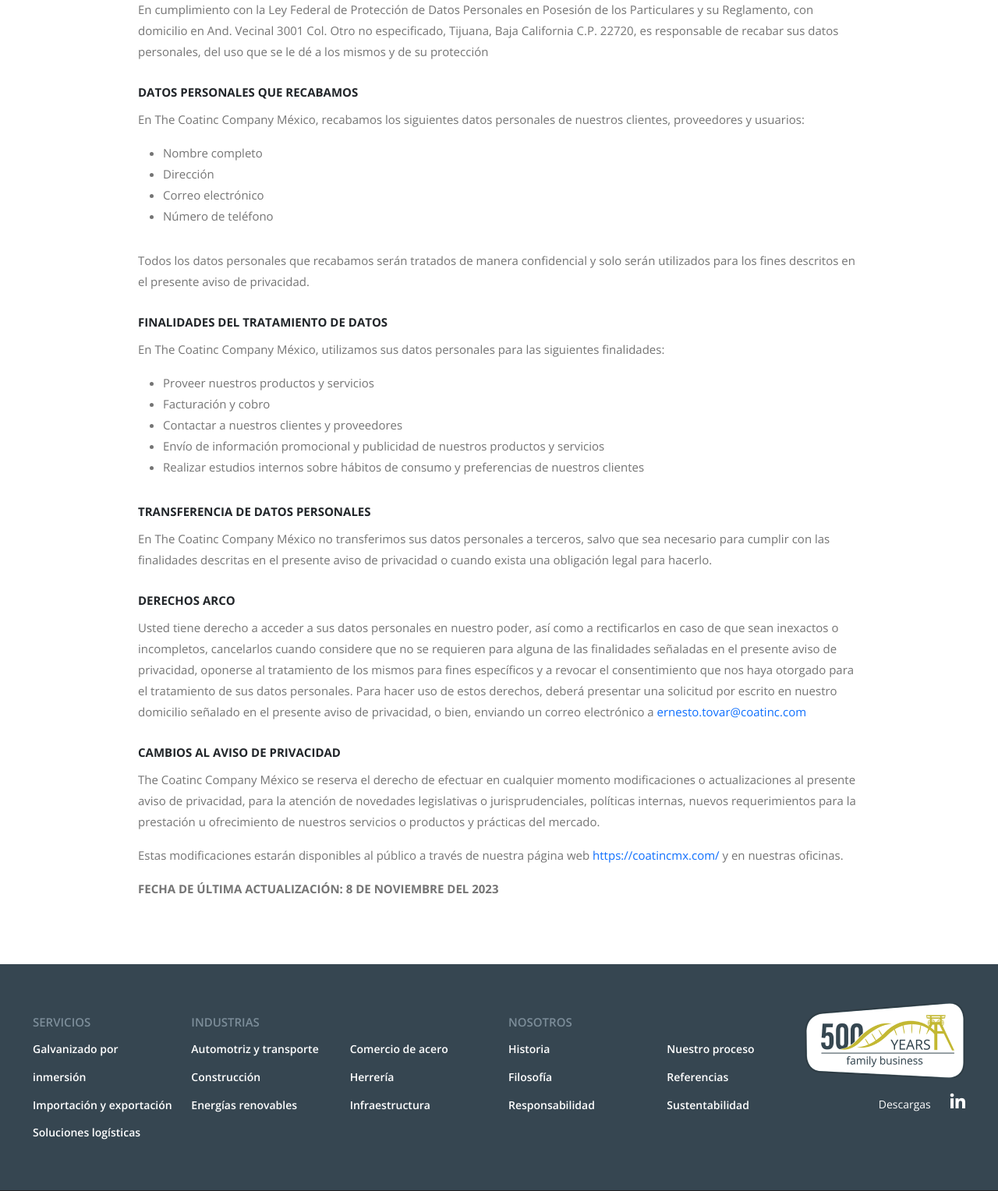
After one commit to 8devmx/coantic-company, a PHP site: page /aviso-de-privacidad.html in a window 1280 px wide. The commit adds this page. Shown: the part 306-1834 px from the top of the page at 78% size. Run offline with PHP 8.4, Linux system fonts and the light colour scheme; some libraries are stand-ins or nearby versions.

Commit message:
Agregar aviso de privacidad, gracias y 404

```diff
--- /dev/null
+++ b/aviso-de-privacidad.html
@@ -0,0 +1,257 @@
+<!DOCTYPE html>
+<html lang="es-MX">
+
+<head>
+  <meta charset="UTF-8">
+  <meta name="viewport" content="width=device-width, initial-scale=1.0">
+  <title>The Coantic Company</title>
+  <link rel="shortcut icon" href="img/favicon.png" type="image/x-icon">
+  <link rel="stylesheet" href="https://cdnjs.cloudflare.com/ajax/libs/font-awesome/6.4.2/css/all.min.css"
+    integrity="sha512-z3gLpd7yknf1YoNbCzqRKc4qyor8gaKU1qmn+CShxbuBusANI9QpRohGBreCFkKxLhei6S9CQXFEbbKuqLg0DA=="
+    crossorigin="anonymous" referrerpolicy="no-referrer" />
+  <link rel="stylesheet" href="https://cdn.jsdelivr.net/gh/lipis/flag-icons@6.14.0/css/flag-icons.min.css" />
+  <link rel="stylesheet" href="js/slick/slick.css">
+  <link rel="stylesheet" href="css/styles.css">
+</head>
+
+<body>
+  <header class="dark">
+    <div class="container-fluid">
+      <div class="row">
+        <div class="col-sm-5">
+          <nav class="navbar">
+            <ul>
+              <li>
+                <a href="/">Inicio</a>
+              </li>
+              <li>
+                <a href="#">Servicios</a>
+              </li>
+              <li>
+                <a href="#">Proceso</a>
+              </li>
+              <li>
+                <a href="#">Industrias</a>
+              </li>
+              <li>
+                <a href="#">Nosotros</a>
+              </li>
+              <li>
+                <a href="#">Blog</a>
+              </li>
+            </ul>
+          </nav>
+        </div>
+        <div class="col-sm-2">
+          <a href="#" class="logo">
+            <img src="img/logo.svg" alt="Logo Coantic Company">
+          </a>
+        </div>
+        <div class="col-sm-5">
+          <div class="information">
+            <div class="phones">
+              <i class="fa-solid fa-phone"></i>
+              <a href="#"><span>+</span>52 664 309534</a>
+              <a href="#"><span>+</span>52 664 1158473</a>
+            </div>
+            <a href="contacto.html" class="btn">VENTAS</a>
+            <div class="languages">
+              <a href="#">ES</a>
+              <span> | </span>
+              <a href="#">EN</a>
+            </div>
+          </div>
+          <div class="whatsapp">
+            <a href="#">
+              <img src="img/whatsapp.png" alt="WhatsApp Coantic Company">
+            </a>
+          </div>
+        </div>
+      </div>
+    </div>
+  </header>
+  <div class="container aviso_de_privacidad">
+    <div class="row">
+      <div class="col-10 offset-1">
+        <h1>AVISO DE PRIVACIDAD</h1>
+        <p>En cumplimiento con la Ley Federal de Protección de Datos Personales en Posesión de los Particulares y su
+          Reglamento,
+          con domicilio en And. Vecinal 3001 Col. Otro no especificado, Tijuana, Baja California C.P. 22720, es
+          responsable de
+          recabar sus datos personales, del uso que se le dé a los mismos y de su protección</p>
+
+        <h4>DATOS PERSONALES QUE RECABAMOS</h4>
+        <p>En The Coatinc Company México, recabamos los siguientes datos personales de nuestros clientes, proveedores y
+          usuarios:</p>
+        <ul>
+          <li>Nombre completo</li>
+          <li>Dirección</li>
+          <li>Correo electrónico</li>
+          <li>Número de teléfono</li>
+        </ul>
+
+        <p>Todos los datos personales que recabamos serán tratados de manera confidencial y solo serán utilizados para
+          los fines
+          descritos en el presente aviso de privacidad.</p>
+
+        <h4>FINALIDADES DEL TRATAMIENTO DE DATOS</h4>
+        <p>En The Coatinc Company México, utilizamos sus datos personales para las siguientes finalidades:</p>
+
+        <ul>
+          <li>Proveer nuestros productos y servicios
+          <li>Facturación y cobro</li>
+          <li>Contactar a nuestros clientes y proveedores</li>
+          <li>Envío de información promocional y publicidad de nuestros productos y servicios</li>
+          <li>Realizar estudios internos sobre hábitos de consumo y preferencias de nuestros clientes</li>
+        </ul>
+
+
+        <h4>TRANSFERENCIA DE DATOS PERSONALES</h4>
+        <p>En The Coatinc Company México no transferimos sus datos personales a terceros, salvo que sea necesario para
+          cumplir con
+          las finalidades descritas en el presente aviso de privacidad o cuando exista una obligación legal para
+          hacerlo.</p>
+
+        <h4>DERECHOS ARCO</h4>
+        <p>Usted tiene derecho a acceder a sus datos personales en nuestro poder, así como a rectificarlos en caso de
+          que
+          sean
+          inexactos o incompletos, cancelarlos cuando considere que no se requieren para alguna de las finalidades
+          señaladas en el
+          presente aviso de privacidad, oponerse al tratamiento de los mismos para fines específicos y a revocar el
+          consentimiento
+          que nos haya otorgado para el tratamiento de sus datos personales.
+          Para hacer uso de estos derechos, deberá presentar una solicitud por escrito en nuestro domicilio señalado en
+          el
+          presente aviso de privacidad, o bien, enviando un correo electrónico a <a
+            href="mailto:ernesto.tovar@coatinc.com">ernesto.tovar@coatinc.com</a></p>
+
+        <h4>CAMBIOS AL AVISO DE PRIVACIDAD</h4>
+        <p>The Coatinc Company México se reserva el derecho de efectuar en cualquier momento modificaciones o
+          actualizaciones al
+          presente aviso de privacidad, para la atención de novedades legislativas o jurisprudenciales, políticas
+          internas, nuevos
+          requerimientos para la prestación u ofrecimiento de nuestros servicios o productos y prácticas del mercado.
+        </p>
+
+        <p>Estas modificaciones estarán disponibles al público a través de nuestra página web <a
+            href="https://coatincmx.com/" target="_BLANK">https://coatincmx.com/</a> y en
+          nuestras
+          oficinas.</p>
+
+        <p><strong>FECHA DE ÚLTIMA ACTUALIZACIÓN: 8 DE NOVIEMBRE DEL 2023</strong></p>
+      </div>
+    </div>
+  </div>
+  <footer>
+    <div class="prefooter">
+      <div class="container-fluid">
+        <div class="row">
+          <div class="col-sm-2">
+            <h3>SERVICIOS</h3>
+            <ul>
+              <li>Galvanizado por inmersión</li>
+              <li>Importación y exportación</li>
+              <li>Soluciones logísticas</li>
+            </ul>
+          </div>
+          <div class="col-sm-4">
+            <div class="row">
+              <div class="col">
+                <h3>INDUSTRIAS</h3>
+              </div>
+            </div>
+            <div class="row">
+              <div class="col-sm-6">
+                <ul>
+                  <li>Automotriz y transporte</li>
+                  <li>Construcción</li>
+                  <li>Energías renovables</li>
+                </ul>
+              </div>
+              <div class="col-sm-6">
+                <ul>
+                  <li>Comercio de acero</li>
+                  <li>Herrería</li>
+                  <li>Infraestructura</li>
+                </ul>
+              </div>
+            </div>
+          </div>
+          <div class="col-sm-4">
+            <div class="row">
+              <div class="col">
+                <h3>NOSOTROS</h3>
+              </div>
+            </div>
+            <div class="row">
+              <div class="col-sm-6">
+                <ul>
+                  <li>Historia</li>
+                  <li>Filosofía</li>
+                  <li>Responsabilidad</li>
+                </ul>
+              </div>
+              <div class="col-sm-6">
+                <ul>
+                  <li>Nuestro proceso</li>
+                  <li>Referencias</li>
+                  <li>Sustentabilidad</li>
+                </ul>
+              </div>
+            </div>
+          </div>
+          <div class="col-sm-2">
+            <img src="img/500-years.png" class="img_footer float-end" alt="500 Years Family Business">
+            <div class="clear"></div>
+            <div class="downloads">
+              <a href="#">Descargas</a>
+              <a href="#" class="linkedin"><i class="fa-brands fa-linkedin-in"></i></a>
+            </div>
+          </div>
+        </div>
+      </div>
+    </div>
+    <div class="postfooter">
+      <div class="container-fluid">
+        <div class="row align-items-center">
+          <div class="col-sm-5">
+            <p>TheCoatincCompany® México. Todos los Derechos Reservados 2023.</p>
+          </div>
+          <div class="col-sm-2">
+            <a href="#" class="logo">
+              <img src="img/logo.svg" alt="Logo Coantic Company">
+            </a>
+          </div>
+          <div class="col-sm-5">
+            <div class="information_footer">
+              <div class="menu_footer">
+                <a href="#">Bolsa de trabajo</a>
+                <span> | </span>
+                <a href="#">Aviso de Privacidad</a>
+              </div>
+              <a href="contacto.html" class="btn">CONTACTO</a>
+            </div>
+          </div>
+        </div>
+      </div>
+    </div>
+  </footer>
+  <script src="https://ajax.googleapis.com/ajax/libs/jquery/1.12.4/jquery.min.js"></script>
+  <script>
+    const countries = {
+      "mx": { flag: "fi-mx", tel: "52 664 309534", cel: "52 664 1158473" },
+      "us": { flag: "fi-us", tel: "52 664 115812", cel: "52 664 1151233" }
+    }
+    $(document).ready(() => {
+      $("#country").change(() => {
+        const country = $("#country").val()
+        $("#country_flag").removeClass(countries["mx"].flag).removeClass(countries["us"].flag).addClass(countries[country].flag)
+        $("#tel_country").text(countries[country].tel)
+        $("#cel_country").text(countries[country].cel)
+      })
+    })
+  </script>
+</body>
+
+</html>
--- a/css/styles.css
+++ b/css/styles.css
@@ -25,6 +25,8 @@
 
 body {
   font-family: var(--open-font);
+  width: 100%;
+  overflow-x: hidden;
 }
 
 .logo {
@@ -41,10 +43,12 @@
 }
 
 header {
-  position: absolute;
+  position: fixed;
+  top: 0;
   width: 100%;
   padding: 0 15px;
   z-index: 2;
+  transition: all 0.5s ease;
 
   & .navbar ul {
     margin-top: 35px;
@@ -125,18 +129,19 @@
     }
   }
 
-  .whatsapp {
-    position: fixed;
-    top: 109px;
-    right: 25px;
-    z-index: 1;
-  }
 
   &.dark {
+    position: sticky;
     background: var(--prefooter-background);
-    position: unset;
     padding-bottom: 5px;
   }
+}
+
+.whatsapp {
+  position: absolute;
+  top: 109px;
+  right: 25px;
+  z-index: 1;
 }
 
 .hero {
@@ -305,12 +310,13 @@
 
   .service {
     border-right: 2px solid var(--gray-200-color);
-    padding: 42px 40px;
     transition: all ease 0.5s;
     cursor: pointer;
 
     & a {
       text-decoration: none;
+      padding: 42px 40px;
+      display: block;
     }
 
     .service_title {
@@ -1111,3 +1117,103 @@
     margin-top: 20px;
   }
 }
+
+.aviso_de_privacidad {
+  padding-top: 77px;
+  padding-bottom: 67px;
+
+  & h1 {
+    font-size: 50px;
+    font-weight: 700;
+    color: var(--prefooter-background);
+    text-align: center;
+    margin-bottom: 78px;
+  }
+
+  & h4 {
+    font-size: 15px;
+    line-height: 1.8;
+    font-weight: 700;
+    margin-top: 25px;
+  }
+
+  & ul {
+    font-size: 15px;
+    line-height: 1.8;
+    margin-bottom: 30px;
+    color: var(--gray-color);
+  }
+
+  & a {
+    text-decoration: none;
+  }
+}
+
+.gracias {
+  display: flex;
+  width: 100%;
+  overflow: hidden;
+
+  .details,
+  .image {
+    flex: 1;
+  }
+
+  .details {
+    padding: 97px 0;
+    display: flex;
+    align-items: center;
+    text-align: center;
+    flex-direction: column;
+    position: relative;
+  }
+
+  .gracias_logo {
+    margin-bottom: 78px;
+  }
+
+  .gracias_title {
+    margin-bottom: 20px;
+    font-size: 50px;
+    font-weight: 700;
+    line-height: 1.14;
+    color: var(--prefooter-background);
+  }
+
+  .gracias_description {
+    margin-bottom: 35px;
+    font-size: 20px;
+    color: var(--gray-color);
+    line-height: 1.4;
+  }
+
+  .bg_detail {
+    position: absolute;
+    left: 0px;
+    bottom: -335px;
+    z-index: -1;
+  }
+
+  .btn {
+    font-size: 14px;
+    padding: 11px 16px;
+    width: 118px;
+    height: 41px;
+    display: block;
+    text-decoration: none;
+    color: var(--white-color);
+    background: var(--gold-color);
+    border-radius: 30px;
+    font-weight: 600;
+  }
+
+  .buttons {
+    display: flex;
+    gap: 15px;
+
+    .btn:last-child {
+      background: var(--prefooter-background);
+      width: 140px;
+    }
+  }
+}
--- a/index.html
+++ b/index.html
@@ -88,22 +88,26 @@
           <div class="service_title">
             <h4>Galvanizado <br>por inmersión en caliente</h4>
             <img src="img/icon-arrow.svg" alt="Arrow Coantic Company">
+          </div>
         </a>
       </div>
-    </div>
       <div class="service">
+        <a href="#">
           <img src="img/icon-importacion.svg" alt="Importación Coantic Company" class="service_icon">
           <div class="service_title">
             <h4>Importación <br>y exportación</h4>
             <img src="img/icon-arrow.svg" alt="Arrow Coantic Company">
           </div>
+        </a>
       </div>
       <div class="service">
+        <a href="#">
           <img src="img/icon-logistica.svg" alt="Logística Coantic Company" class="service_icon">
           <div class="service_title">
             <h4>Soluciones <br>logísticas</h4>
             <img src="img/icon-arrow.svg" alt="Arrow Coantic Company">
           </div>
+        </a>
       </div>
     </div>
   </div>
--- a/productos-interna.html
+++ b/productos-interna.html
@@ -186,13 +186,13 @@
               ¿Cómo preparar los materiales?</span>
             <img src="img/gold-arrow.svg" alt="">
           </a>
-          <a href="#" class="requirement">
+          <a href="uploads/nuestro-proceso.pdf" class="requirement">
             <span>
               <img src="img/pdf.svg" alt="">
               Nuestro Proceso</span>
             <img src="img/gold-arrow.svg" alt="">
           </a>
-          <a href="#" class="requirement">
+          <a href="uploads/perfil.pdf" class="requirement">
             <span>
               <img src="img/pdf.svg" alt="">
               Perfil de la Compañía</span>
```
Also changed, not shown: 404.html (added, +153 -0 lines), gracias.html (added, +150 -0 lines), js/index.js (+7 -0 lines), img/404.jpg (added), img/bg_gracias.svg (added), img/gracias.jpg (added), img/logo-color.svg (added), 2 other files. Lines whose indentation alone changed are shown as unchanged.
